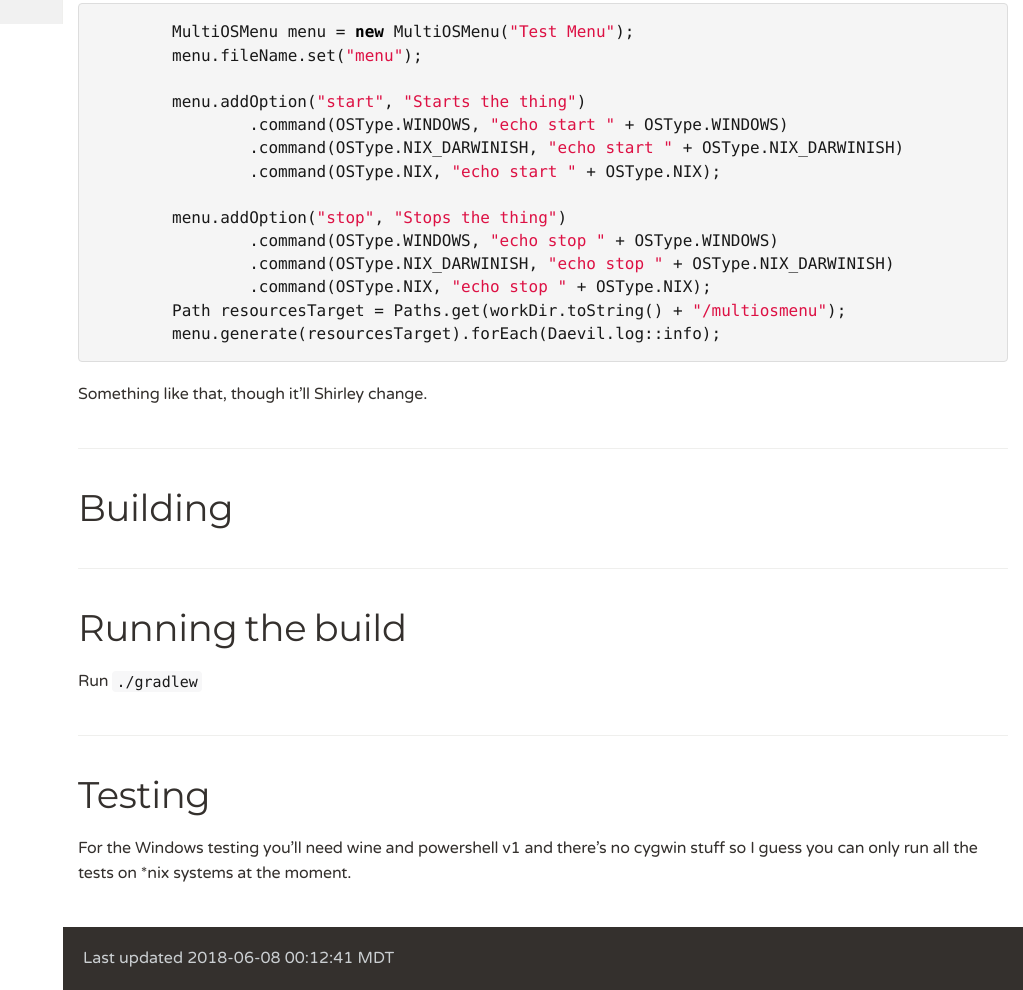
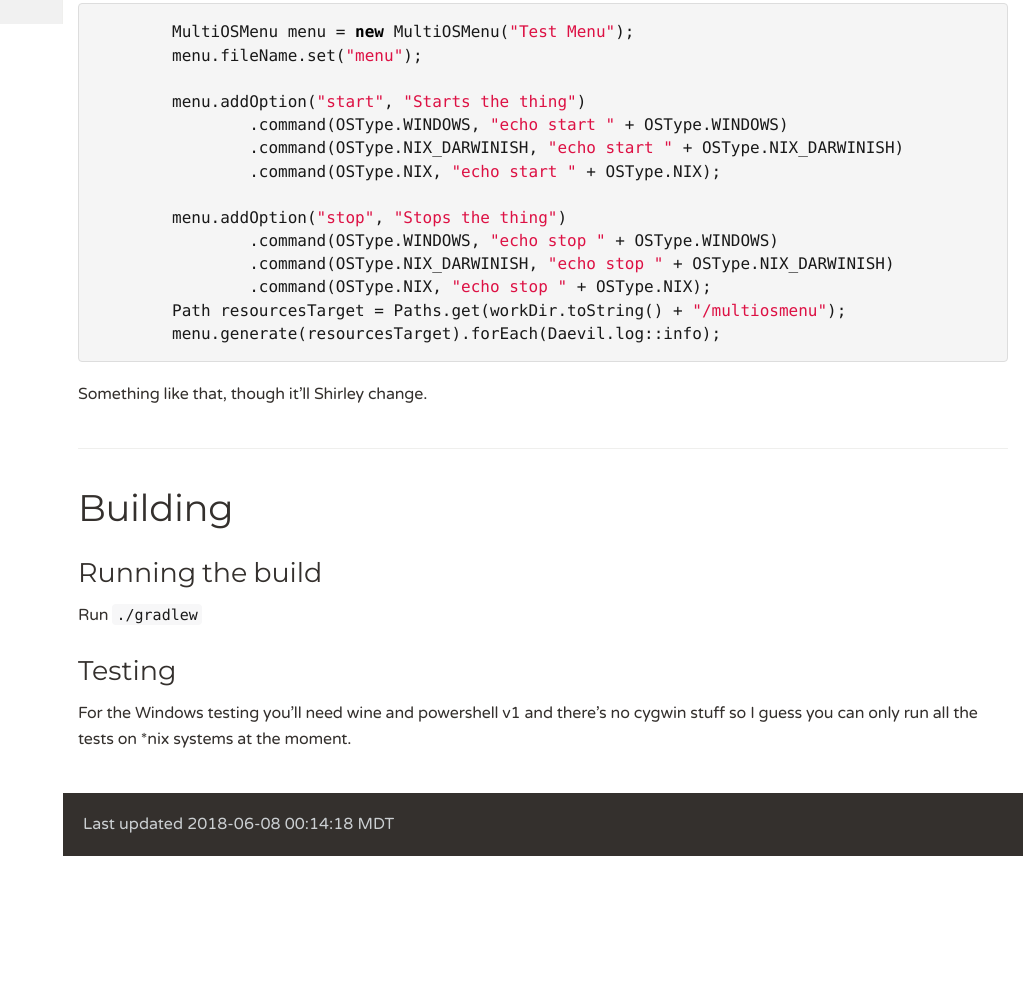
Before and after one commit to cfmlprojects/daevil, a plain HTML site: page index.html in a window 1280 px wide. Shown: the part 776-1766 px from the top of the page, without its empty margins (257-1280 px from the left). After the commit the page ends 1632 px from the top, so only its background shows below. Drawn offline with Linux system fonts and the light colour scheme; a script that the page names is missing; a web font is replaced by a local one.

Commit message:
Publishing docs

```diff
--- a/index.html
+++ b/index.html
@@ -1233,9 +1233,12 @@ b.conum * { color: inherit !important; }
 <li><a href="#_example">Example</a></li>
 </ul>
 </li>
-<li><a href="#_building">Building</a></li>
+<li><a href="#_building">Building</a>
+<ul class="sectlevel2">
 <li><a href="#_running_the_build">Running the build</a></li>
 <li><a href="#_testing">Testing</a></li>
+</ul>
+</li>
 </ul>
 </div>
 </div>
@@ -1306,20 +1309,14 @@ whatnot, as services versus applications, per se, is what this is for.</p>
 <div class="sect1">
 <h2 id="_building">Building</h2>
 <div class="sectionbody">
-
-</div>
-</div>
-<div class="sect1">
-<h2 id="_running_the_build">Running the build</h2>
-<div class="sectionbody">
+<div class="sect2">
+<h3 id="_running_the_build">Running the build</h3>
 <div class="paragraph">
 <p>Run <code>./gradlew</code></p>
 </div>
 </div>
-</div>
-<div class="sect1">
-<h2 id="_testing">Testing</h2>
-<div class="sectionbody">
+<div class="sect2">
+<h3 id="_testing">Testing</h3>
 <div class="paragraph">
 <p>For the Windows testing you&#8217;ll need wine and powershell v1 and there&#8217;s no cygwin stuff so I guess
 you can only run all the tests on *nix systems at the moment.</p>
@@ -1327,9 +1324,10 @@ you can only run all the tests on *nix systems at the moment.</p>
 </div>
 </div>
 </div>
+</div>
 <div id="footer">
 <div id="footer-text">
-Last updated 2018-06-08 00:12:41 MDT
+Last updated 2018-06-08 00:14:18 MDT
 </div>
 </div>
 
```
